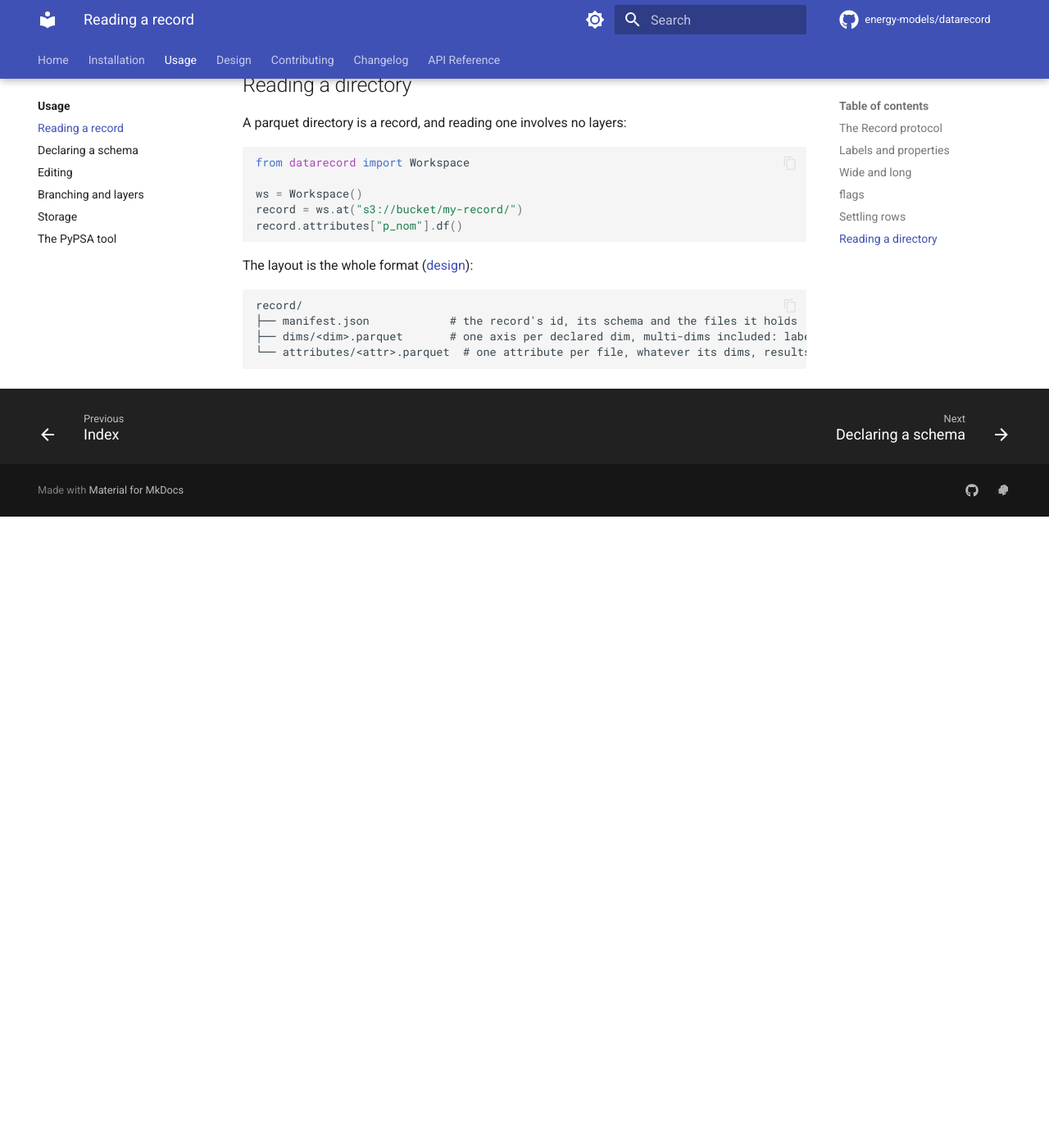
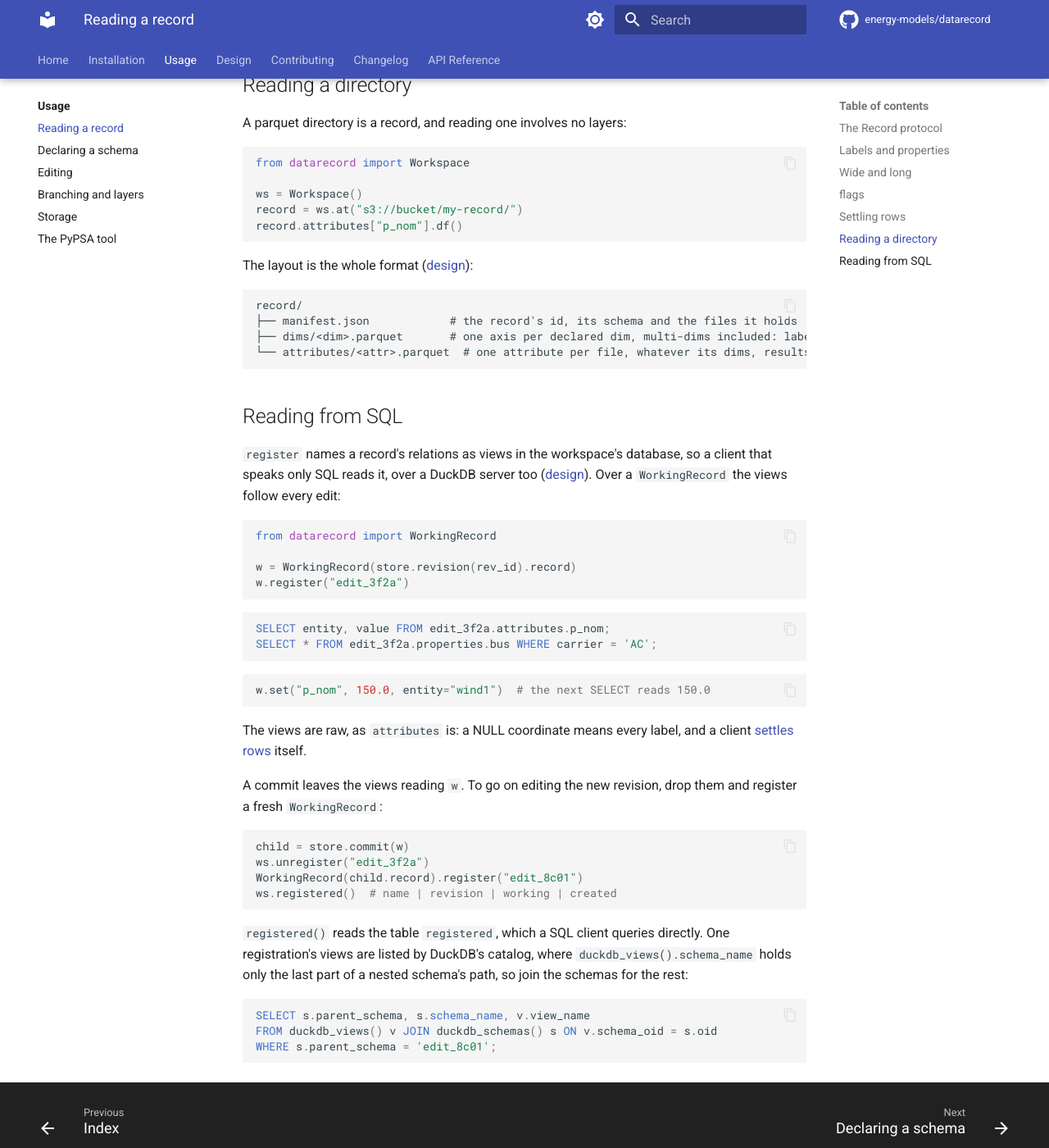
Before and after one commit to energy-models/datarecord, an MkDocs documentation site: the page built from docs/usage/reading.md, in a window 1280 px wide and 1400 px high, scrolled down 3338 px. Shown: the whole window at 82% size. Built offline with MkDocs 1.6.1 and Material for MkDocs 9.7.7, drawn with Linux system fonts in a browser that asks for light colours; comment, search, counter and statistics services are not loaded; before the commit the page ends 3968 px from its top, so only the background shows below that.

Commit message:
docs: registered views move into the design and usage pages

````diff
--- a/docs/usage/reading.md
+++ b/docs/usage/reading.md
@@ -161,3 +161,45 @@ record/
 ├── dims/<dim>.parquet       # one axis per declared dim, multi-dims included: labels and their properties
 └── attributes/<attr>.parquet  # one attribute per file, whatever its dims, results included
 ```
+
+## Reading from SQL
+
+`register` names a record's relations as views in the workspace's database, so a client that speaks only SQL reads it, over a DuckDB server too ([design](../design/storage/views.md)).
+Over a `WorkingRecord` the views follow every edit:
+
+```python
+from datarecord import WorkingRecord
+
+w = WorkingRecord(store.revision(rev_id).record)
+w.register("edit_3f2a")
+```
+
+```sql
+SELECT entity, value FROM edit_3f2a.attributes.p_nom;
+SELECT * FROM edit_3f2a.properties.bus WHERE carrier = 'AC';
+```
+
+```python
+w.set("p_nom", 150.0, entity="wind1")  # the next SELECT reads 150.0
+```
+
+The views are raw, as `attributes` is: a NULL coordinate means every label, and a client [settles rows](#settling-rows) itself.
+
+A commit leaves the views reading `w`.
+To go on editing the new revision, drop them and register a fresh `WorkingRecord`:
+
+```python
+child = store.commit(w)
+ws.unregister("edit_3f2a")
+WorkingRecord(child.record).register("edit_8c01")
+ws.registered()  # name | revision | working | created
+```
+
+`registered()` reads the table `registered`, which a SQL client queries directly.
+One registration's views are listed by DuckDB's catalog, where `duckdb_views().schema_name` holds only the last part of a nested schema's path, so join the schemas for the rest:
+
+```sql
+SELECT s.parent_schema, s.schema_name, v.view_name
+FROM duckdb_views() v JOIN duckdb_schemas() s ON v.schema_oid = s.oid
+WHERE s.parent_schema = 'edit_8c01';
+```
--- a/mkdocs.yml
+++ b/mkdocs.yml
@@ -54,6 +54,7 @@ nav:
           - The record format: design/storage/format.md
           - Workspaces and stores: design/storage/store.md
           - Threads, processes and concurrent writers: design/storage/concurrency.md
+          - Registered views: design/storage/views.md
       - Frameworks:
           - Tools: design/tools/index.md
           - PyPSA: design/tools/pypsa.md
````
Also changed, not shown: docs/design/open-questions.md (+33 -5 lines), docs/design/proposals/dep-0034-a-record-registers-as-views.md (+2 -1 lines), docs/design/storage/concurrency.md (+1 -0 lines), docs/design/storage/views.md (added, +81 -0 lines).
